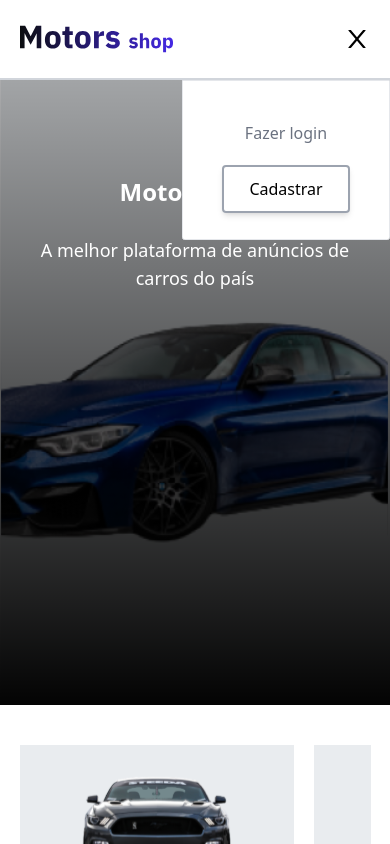
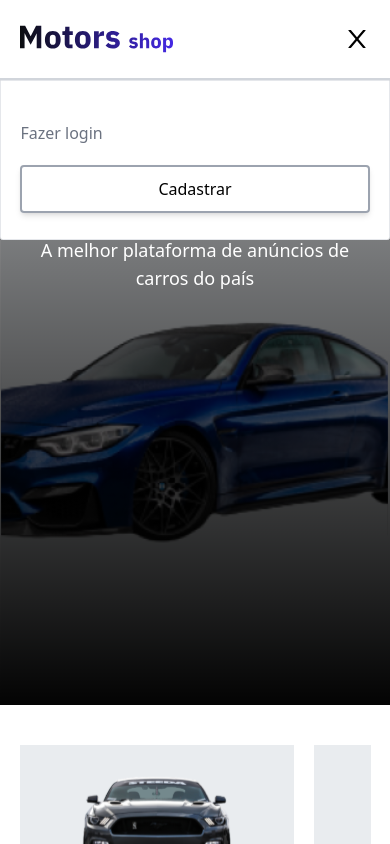
Before and after one commit to motors-shop-grupo1-t14-alex/motors-shop-front-end, a React (Vite) app: page / in a window 390 px wide. Both pictures are taken after a click on the button 356 px from the left and 39 px from the top of the page. Shown: the top 844 px of the page. Built offline with nearby package versions, Linux system fonts and the light colour scheme.

Commit message:
fix: fixing hamburger menu style

```diff
--- a/src/components/header/index.tsx
+++ b/src/components/header/index.tsx
@@ -39,22 +39,22 @@ export const Header = (): JSX.Element => {
         {screenSize < 768 ? (
           <button onClick={toggleMenu} className="block md:hidden py-3 focus:outline-none group rounded-[10px]">
             {menu ? <AiOutlineClose size='28' /> : <AiOutlineMenu size='28' />}
-            <div className={`${openMenu()} absolute z-10 top-20 right-0 h-40 w-52 bg-white border rounded-b-[2.5px]`}>
+            <div className={`${openMenu()} absolute z-10 top-20 right-0 h-40 w-full bg-white border rounded-b-[2.5px]`}>
               <ul className="flex gap-5 flex-col items-center w-full pt-10">
-                <li>{window.location.href.split("/")[3] == "login" ? (
+                <li className="w-9/10 flex justify-start">{window.location.href.split("/")[3] == "login" ? (
               <Link to="/login" className="p-2.5 w-32 text-brand1">
                 Fazer login
               </Link>
             ) : (
               <Link
                 to="/login"
-                className="p-2.5 w-32 text-gray-500 hover:text-brand1"
+                className=" text-gray-500 hover:text-brand1"
               >
                 Fazer login
               </Link>
             )}</li>
-              <li><Link
-              className="p-2.5 w-32 border-2 rounded border-gray-400 shadow-md flex justify-center items-center"
+              <li className="w-full flex justify-center"><Link
+              className="p-2.5 w-9/10 border-2 rounded border-gray-400 shadow-md flex justify-center items-center"
               to="/register"
             >
               Cadastrar
```
